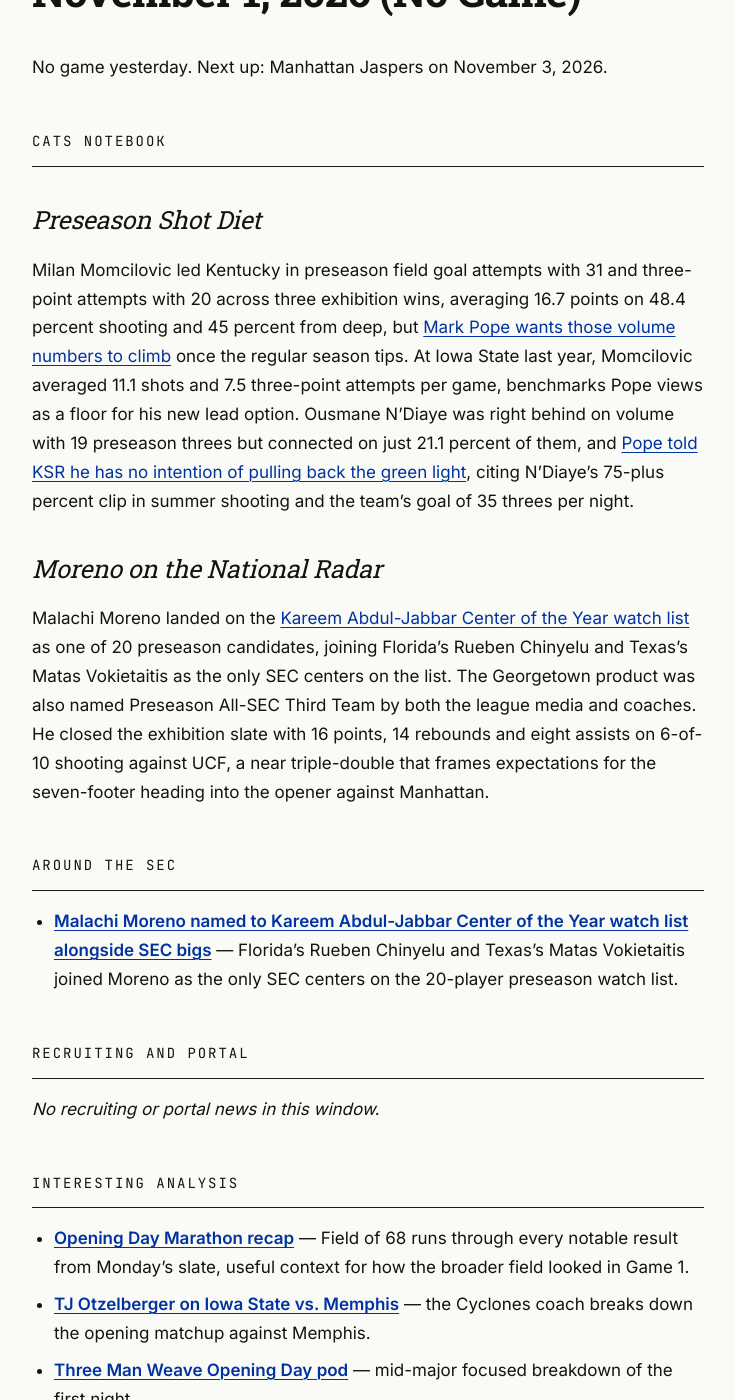
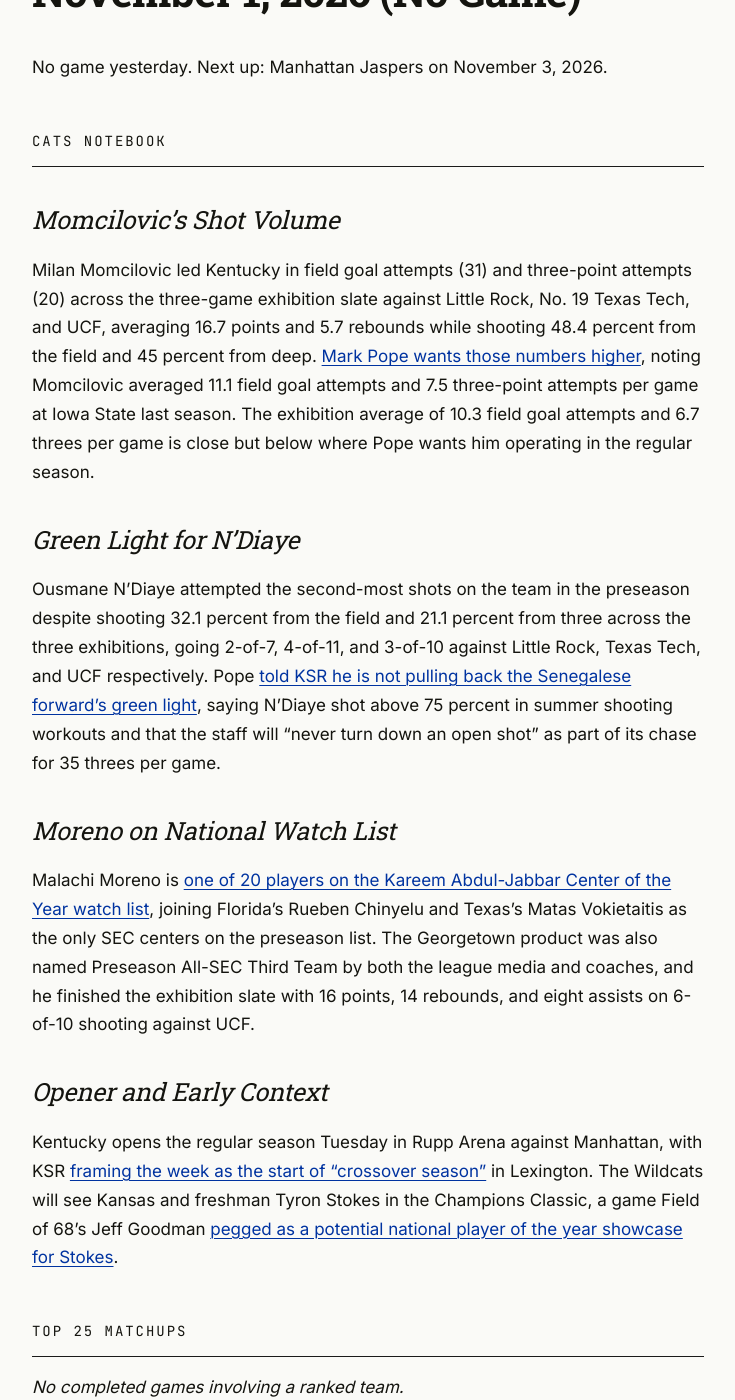
Before and after one commit to bryanbaise-tech/bluegrass-basketball-briefing, a Jekyll site: the page built from _posts/2026-11-01-bluegrass-basketball-briefing.md, in a window 1280 px wide and 1400 px high, scrolled down 205 px. Shown: the whole window, without its empty margins (272-1007 px from the left). Built offline with Jekyll 4.4.1, drawn with Linux system fonts in a browser that asks for light colours; some of the changed text lies outside the part shown.

Commit message:
Briefing for 2026-11-01 (off_day)

```diff
--- a/_posts/2026-11-01-bluegrass-basketball-briefing.md
+++ b/_posts/2026-11-01-bluegrass-basketball-briefing.md
@@ -10,24 +10,31 @@ No game yesterday. Next up: Manhattan Jaspers on November 3, 2026.
 
 ## Cats Notebook
 
-### Preseason Shot Diet
+### Momcilovic's Shot Volume
 
-Milan Momcilovic led Kentucky in preseason field goal attempts with 31 and three-point attempts with 20 across three exhibition wins, averaging 16.7 points on 48.4 percent shooting and 45 percent from deep, but [Mark Pope wants those volume numbers to climb](https://on3.com/teams/kentucky-wildcats/news/milan-momcilovic-led-kentucky-shots-during-preseason-but-mark-pope-wants-even-more-looks/) once the regular season tips. At Iowa State last year, Momcilovic averaged 11.1 shots and 7.5 three-point attempts per game, benchmarks Pope views as a floor for his new lead option. Ousmane N'Diaye was right behind on volume with 19 preseason threes but connected on just 21.1 percent of them, and [Pope told KSR he has no intention of pulling back the green light](https://on3.com/teams/kentucky-wildcats/news/ousmane-ndiayes-green-light-isnt-going-anywhere-we-shoot-every-open-shot/), citing N'Diaye's 75-plus percent clip in summer shooting and the team's goal of 35 threes per night.
+Milan Momcilovic led Kentucky in field goal attempts (31) and three-point attempts (20) across the three-game exhibition slate against Little Rock, No. 19 Texas Tech, and UCF, averaging 16.7 points and 5.7 rebounds while shooting 48.4 percent from the field and 45 percent from deep. [Mark Pope wants those numbers higher](https://on3.com/teams/kentucky-wildcats/news/milan-momcilovic-led-kentucky-shots-during-preseason-but-mark-pope-wants-even-more-looks/), noting Momcilovic averaged 11.1 field goal attempts and 7.5 three-point attempts per game at Iowa State last season. The exhibition average of 10.3 field goal attempts and 6.7 threes per game is close but below where Pope wants him operating in the regular season.
 
-### Moreno on the National Radar
+### Green Light for N'Diaye
 
-Malachi Moreno landed on the [Kareem Abdul-Jabbar Center of the Year watch list](https://on3.com/teams/kentucky-wildcats/news/pair-wildcats-up-national-center-year-honors/) as one of 20 preseason candidates, joining Florida's Rueben Chinyelu and Texas's Matas Vokietaitis as the only SEC centers on the list. The Georgetown product was also named Preseason All-SEC Third Team by both the league media and coaches. He closed the exhibition slate with 16 points, 14 rebounds and eight assists on 6-of-10 shooting against UCF, a near triple-double that frames expectations for the seven-footer heading into the opener against Manhattan.
+Ousmane N'Diaye attempted the second-most shots on the team in the preseason despite shooting 32.1 percent from the field and 21.1 percent from three across the three exhibitions, going 2-of-7, 4-of-11, and 3-of-10 against Little Rock, Texas Tech, and UCF respectively. Pope [told KSR he is not pulling back the Senegalese forward's green light](https://on3.com/teams/kentucky-wildcats/news/ousmane-ndiayes-green-light-isnt-going-anywhere-we-shoot-every-open-shot/), saying N'Diaye shot above 75 percent in summer shooting workouts and that the staff will "never turn down an open shot" as part of its chase for 35 threes per game.
 
-## Around the SEC
+### Moreno on National Watch List
 
-- **[Malachi Moreno named to Kareem Abdul-Jabbar Center of the Year watch list alongside SEC bigs](https://on3.com/teams/kentucky-wildcats/news/pair-wildcats-up-national-center-year-honors/)** — Florida's Rueben Chinyelu and Texas's Matas Vokietaitis joined Moreno as the only SEC centers on the 20-player preseason watch list.
+Malachi Moreno is [one of 20 players on the Kareem Abdul-Jabbar Center of the Year watch list](https://on3.com/teams/kentucky-wildcats/news/pair-wildcats-up-national-center-year-honors/), joining Florida's Rueben Chinyelu and Texas's Matas Vokietaitis as the only SEC centers on the preseason list. The Georgetown product was also named Preseason All-SEC Third Team by both the league media and coaches, and he finished the exhibition slate with 16 points, 14 rebounds, and eight assists on 6-of-10 shooting against UCF.
 
+### Opener and Early Context
+
+Kentucky opens the regular season Tuesday in Rupp Arena against Manhattan, with KSR [framing the week as the start of "crossover season"](https://on3.com/teams/kentucky-wildcats/news/ksr-today-its-tennessee-week-and-basketball-season-begins/) in Lexington. The Wildcats will see Kansas and freshman Tyron Stokes in the Champions Classic, a game Field of 68's Jeff Goodman [pegged as a potential national player of the year showcase for Stokes](https://www.youtube.com/watch?v=1LxX1gASlx4&t=4025s).
+
+## Top 25 Matchups
+
+*No completed games involving a ranked team.*
 ## Recruiting and Portal
 
 *No recruiting or portal news in this window.*
 
 ## Interesting Analysis
 
-- **[Opening Day Marathon recap](https://www.youtube.com/watch?v=xtZmPgK61c0)** — Field of 68 runs through every notable result from Monday's slate, useful context for how the broader field looked in Game 1.
-- **[TJ Otzelberger on Iowa State vs. Memphis](https://www.youtube.com/watch?v=nTCXCbYiXNM)** — the Cyclones coach breaks down the opening matchup against Memphis.
-- **[Three Man Weave Opening Day pod](https://www.youtube.com/watch?v=XtpdLQPQS78)** — mid-major focused breakdown of the first night.
+- **[Field of 68 Opening Day Marathon: Grambling vs. Northern Illinois](https://www.youtube.com/watch?v=1LxX1gASlx4)** — Isaiah Miranda's 29-point breakout for Patrick Crarey's Grambling is a reminder that SWAC frontcourts can produce legitimate NBA-size matchup problems for high-majors who buy games against the league later this month.
+- **[Field of 68 Opening Day Marathon: Marist vs. Appalachian State](https://www.youtube.com/watch?v=AQ8oLSxSg2Y)** — An extended live look at Joe Gallo's all-zone Marist system, with Matt McCall breaking down how size and physicality attack it, useful context for how good offenses solve matchup zones.
+- **[TJ Otzelberger previews Iowa State's opener against Memphis](https://www.youtube.com/watch?v=nTCXCbYiXNM)** — Otzelberger makes the case that roster retention, not portal volume, is the sustainable path, with Iowa State returning four rotation players for a sixth straight year.
```
